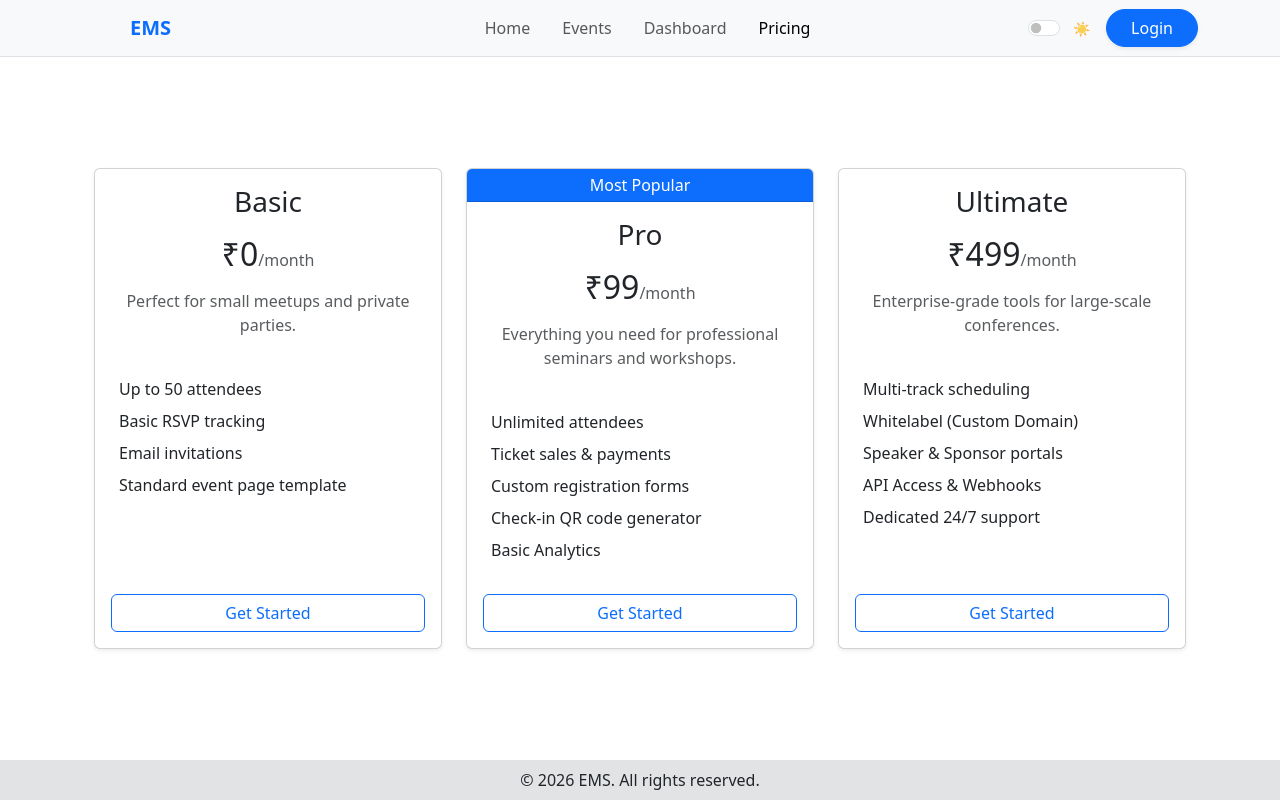
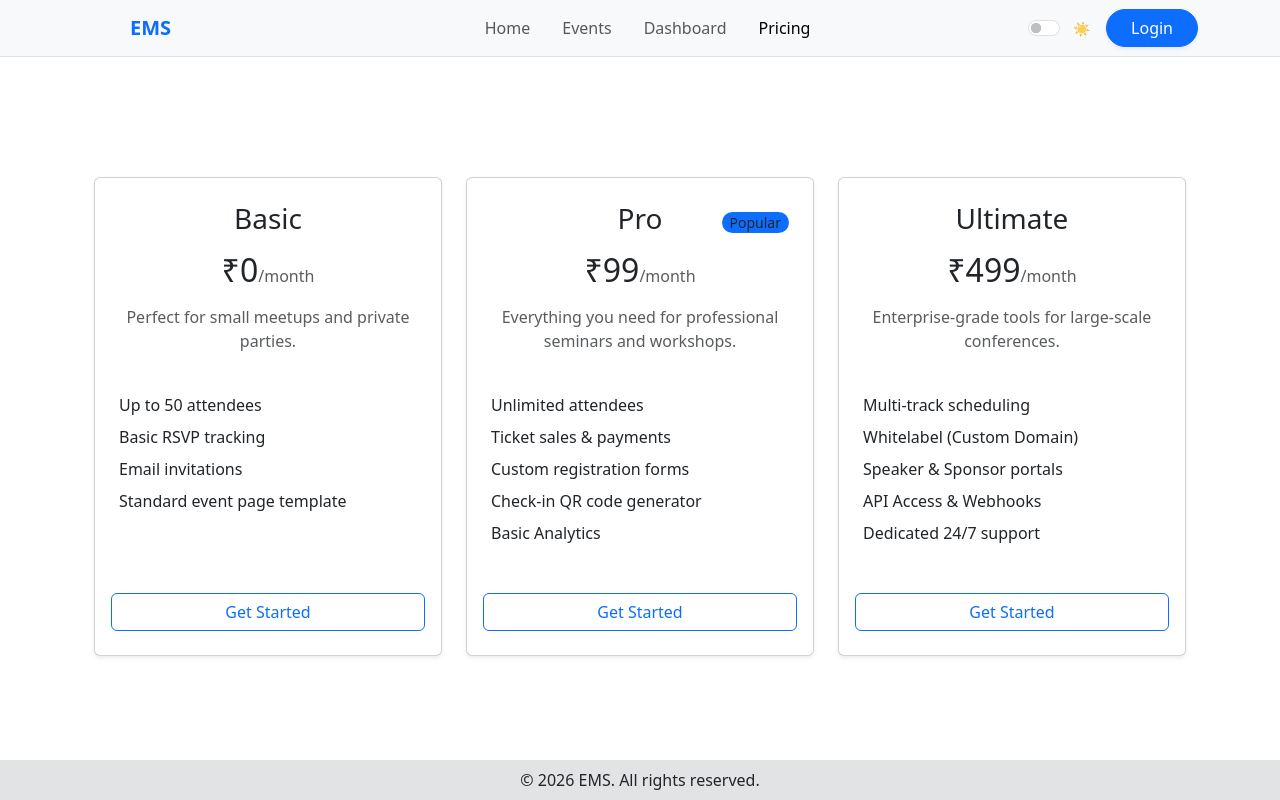
Before and after one commit to aakhyan-cogni/ems, a React (Vite) app in the folder web/: page /pricing in a window 1280 px wide. Built offline with nearby package versions, Linux system fonts and the light colour scheme.

Commit message:
update pricing card layout

```diff
--- a/web/src/components/PricingCard.tsx
+++ b/web/src/components/PricingCard.tsx
@@ -2,10 +2,12 @@ export function PricingCard(props: PricingCardProps) {
 	let { description, features, price, title, active, popular } = props;
 
 	return (
-		<div className={`card h-100 shadow-sm ${active ? "border-primary border-2" : ""}`}>
-			{popular && <div className="card-header bg-primary text-white text-center py-1">Most Popular</div>}
+		<div className={`card h-100 my-2 py-2 shadow-sm ${active ? "border-primary border-2" : ""}`}>
 			<div className="card-body d-flex flex-column">
-				<h3 className="card-title text-center mb-3">{title}</h3>
+				<div className="d-flex justify-content-center align-items-center pb-2">
+					<h3 className="card-title text-center">{title}</h3>
+					{popular && <span className="position-absolute end-0 me-4 rounded-pill bg-primary px-2" style={{ fontSize: "14px"}}>Popular</span>}
+				</div>
 				<h2 className="text-center mb-3">
 					{price}
 					<span className="text-muted fs-6">/month</span>
```
